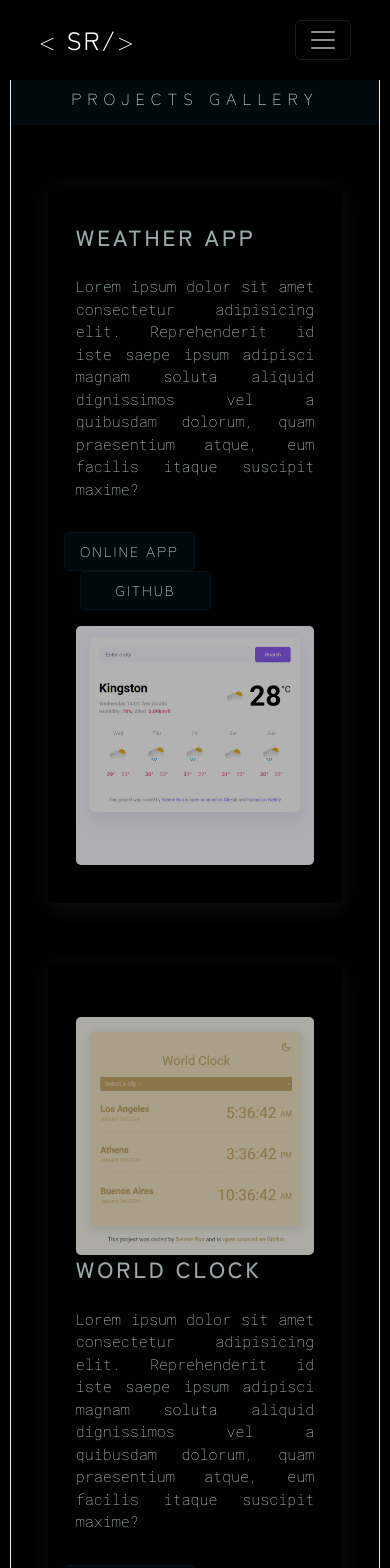
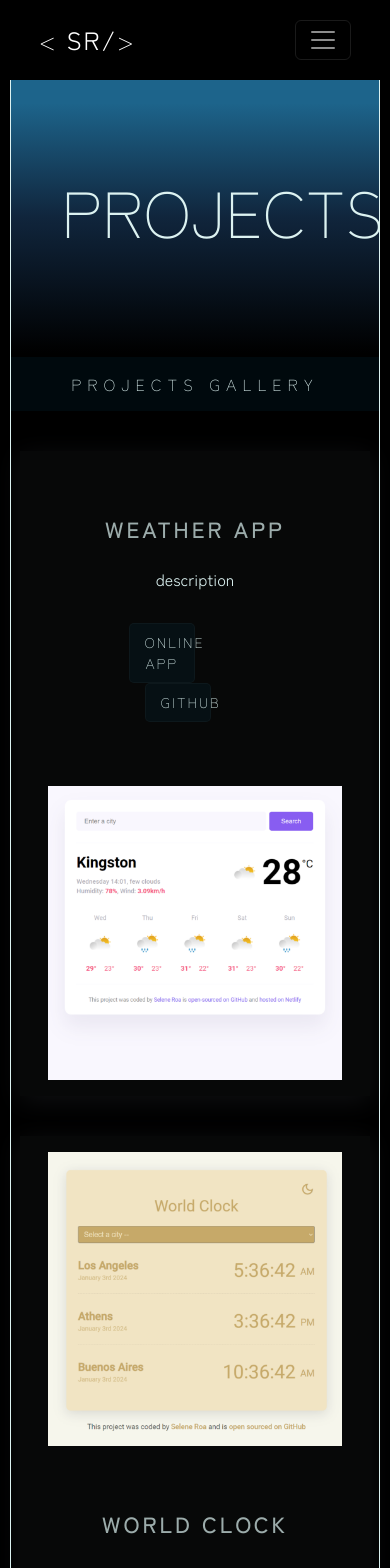
Before and after one commit to punkername007/portfolio-react, a React (Create React App) app: page /work in a window 390 px wide. Shown: the top 1568 px of the page. Built offline with nearby package versions, Linux system fonts and the light colour scheme.

Commit message:
Added work page

```diff
--- a/src/Components/Card.js
+++ b/src/Components/Card.js
@@ -27,7 +27,7 @@ export default function ProjectCard(props) {
             title={props.data.projectTitle}
             className=" project-button"
           >
-            learn more
+            LEARN MORE
           </a>
         </div>
       </Card>
--- a/src/Components/Components.css
+++ b/src/Components/Components.css
@@ -46,7 +46,7 @@
 }
 
 .project-button:hover {
-  opacity: 0.9;
+  opacity: 0.8;
   transform: scale(0.96);
 }
 
@@ -58,6 +58,18 @@
   margin-bottom: 20px;
   padding: 15px;
   text-align: center;
+}
+
+.ProjectCard {
+  margin: 40px auto;
+  max-width: 2400px;
+  text-align: center;
+  width: 95%;
+}
+
+.ProjectCard .button-row {
+  margin: 0 auto;
+  width: 60%;
 }
 
 .Inquiry {
@@ -124,7 +136,6 @@
   .secondary-heading {
     font-size: 16px;
   }
-
   .card {
     margin: 25px 0;
     text-align: left;
@@ -137,4 +148,9 @@
   .card:hover {
     transform: none;
   }
+
+  .ProjectCard {
+    background-color: rgba(208, 229, 251, 0.03);
+    box-shadow: 0px 5px 25px rgba(208, 229, 251, 0.07);
+  }
 }
--- a/src/Components/ProjectCard.js
+++ b/src/Components/ProjectCard.js
@@ -1,27 +1,21 @@
 import React from "react";
 import "./Components.css";
-import "../Pages/styles/About.css";
 
 export default function ProjectCard(props) {
   if (props.index % 2 === 0) {
     return (
-      <div className="ProjectCard container-fluid info-container">
-        <div className="row align-items-center justify-content-evenly p-2">
-          <div className="col-md-6">
+      <div className="ProjectCard container-fluid">
+        <div className="row align-items-center justify-content-between p-3">
+          <div className="col-md-6 p-5">
             <h3 className="card-title">{props.data.projectTitle}</h3>
-            <p className="pt-3 pb-3">
-              Lorem ipsum dolor sit amet consectetur adipisicing elit.
-              Reprehenderit id iste saepe ipsum adipisci magnam soluta aliquid
-              dignissimos vel a quibusdam dolorum, quam praesentium atque, eum
-              facilis itaque suscipit maxime?
-            </p>
+            <p className="pt-3 pb-3">{props.data.projectDescription}</p>
             <div className="row button-row">
               <a
                 href={props.data.projectSrc}
                 target="_blank"
                 rel="noreferrer"
                 title="Open in browser"
-                className="col-6 col-sm me-3 project-button text-center"
+                className="col-6 col-sm me-3 project-button "
               >
                 ONLINE APP
               </a>
@@ -30,7 +24,7 @@ export default function ProjectCard(props) {
                 target="_blank"
                 rel="noreferrer"
                 title="Open Repository"
-                className="col-6 col-sm ms-3 project-button text-center"
+                className="col-6 col-sm ms-3 project-button"
               >
                 GITHUB
               </a>
@@ -48,23 +42,18 @@ export default function ProjectCard(props) {
     );
   } else {
     return (
-      <div className="ProjectCard container-fluid info-container">
-        <div className="row align-items-center justify-content-evenly p-2">
+      <div className="ProjectCard container-fluid">
+        <div className="row align-items-center justify-content-between p-3">
           <div className="col-md-6">
             <img
               src={props.data.projectImg}
               alt={props.data.imageAlt}
-              className="img-fluid mt-3 mt-md-0"
+              className="img-fluid mb-3 mb-md-0"
             />
           </div>
-          <div className="col-md-6">
+          <div className="col-md-6 p-5">
             <h3 className="card-title">{props.data.projectTitle}</h3>
-            <p className="pt-3 pb-3">
-              Lorem ipsum dolor sit amet consectetur adipisicing elit.
-              Reprehenderit id iste saepe ipsum adipisci magnam soluta aliquid
-              dignissimos vel a quibusdam dolorum, quam praesentium atque, eum
-              facilis itaque suscipit maxime?
-            </p>
+            <p className="pt-3 pb-3">{props.data.projectDescription}</p>
             <div className="row button-row">
               <a
                 href={props.data.projectSrc}
--- a/src/Pages/About.js
+++ b/src/Pages/About.js
@@ -20,7 +20,7 @@ export default function About() {
               through the European continent. I am an individual, passionate
               about learning and living new experiences, and these two passions
               have motivated me to begin a long journey to know and experience
-              life beyond my country of origin. Since my childhood I have felt
+              life beyond my country of origin. Since i was a child I have felt
               comfortable in front of a screen, whether browsing the web or
               playing video games (in addition to my interest in movies).
               Through the years, I awoke an interest in programming in order to
--- a/src/Pages/Home.js
+++ b/src/Pages/Home.js
@@ -3,7 +3,6 @@ import "../Pages/styles/Home.css";
 import ProjectCard from "../Components/Card";
 import projects from "../Projects.json";
 import ContactInfo from "../Components/ContactInfo";
-import Inquiry from "../Components/Inquiry";
 import Footer from "../Components/Footer";
 
 export default function Home() {
@@ -27,7 +26,7 @@ export default function Home() {
             }
           })}
         </div>
-        <div className="d-flex justify-content-end mt-4">
+        <div className="d-flex justify-content-end mt-5">
           <a href="/work" title="See list" className="project-button">
             See full list of projects →
           </a>
--- a/src/Pages/Work.js
+++ b/src/Pages/Work.js
@@ -3,19 +3,21 @@ import "../Pages/styles/Home.css";
 import "../Components/Components.css";
 import ProjectCard from "../Components/ProjectCard";
 import projects from "../Projects.json";
-import Inquiry from "../Components/Inquiry";
+
 import ContactInfo from "../Components/ContactInfo";
 import Footer from "../Components/Footer";
 
 export default function Work() {
   return (
     <div className="Work">
+      <header className="container-fluid hero-container">
+        <h1>Projects</h1>
+      </header>
       <div className="secondary-heading">PROJECTS GALLERY</div>
-      <main className="main-container ">
+      <main>
         {projects.projects.map(function (element, index) {
           return <ProjectCard data={element} key={index} index={index} />;
         })}
-        <Inquiry />
       </main>
       <footer>
         <ContactInfo />
--- a/src/Pages/styles/About.css
+++ b/src/Pages/styles/About.css
@@ -9,7 +9,7 @@
 
 .info-container img {
   border-radius: 5px;
-  filter: brightness(70%);
+  filter: brightness(60%);
 }
 
 .info-container h1 {
--- a/src/Pages/styles/Home.css
+++ b/src/Pages/styles/Home.css
@@ -1,10 +1,10 @@
-.Home h1 {
+.hero-container h1 {
   font-size: 85px;
   font-weight: 300;
   text-transform: uppercase;
 }
 
-.Home .hero-container h2 {
+.hero-container h2 {
   opacity: 0.6;
   font-size: 24px;
   font-weight: 500;
@@ -12,38 +12,30 @@
   text-transform: uppercase;
 }
 
-.Home .hero-container {
+.hero-container {
   background: var(--gradient);
   padding: 100px 100px;
 }
 
-.Home .main-container {
+.main-container {
   width: 90%;
 }
 
-.Home .Inquiry {
-  margin-top: 50px;
-  max-width: 90%;
-}
-
 @media (max-width: 992px) {
-  .Home h2 {
-    font-size: 20px;
-  }
-
-  .Home .hero-container h1 {
+  .hero-container h1 {
     font-size: 65px;
   }
 
-  .Home .hero-container h2 {
+  .hero-container h2 {
+    font-size: 20px;
     margin-top: 10px;
   }
 
-  .Home .hero-container {
+  .hero-container {
     padding: 100px 50px;
   }
 
-  .Home .main-container {
+  .main-container {
     width: 90%;
     padding-bottom: 10px;
   }
```
